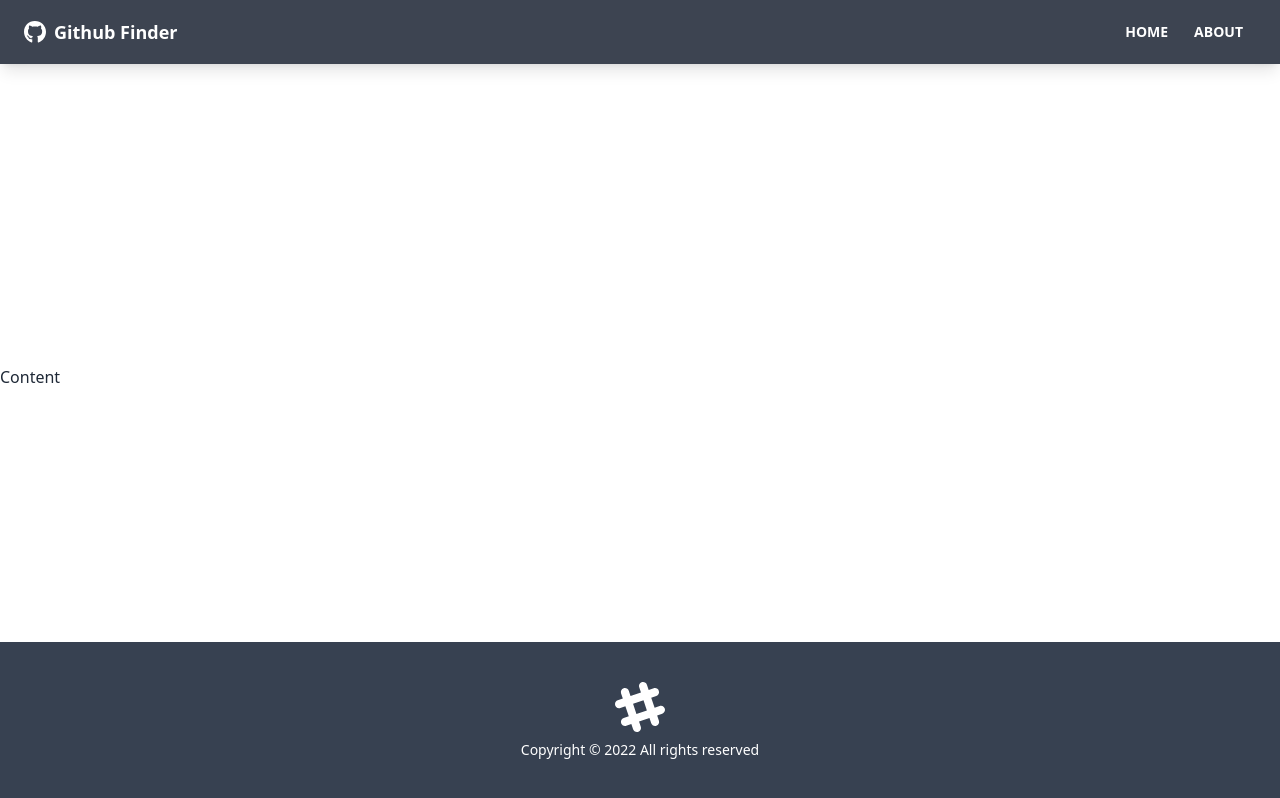
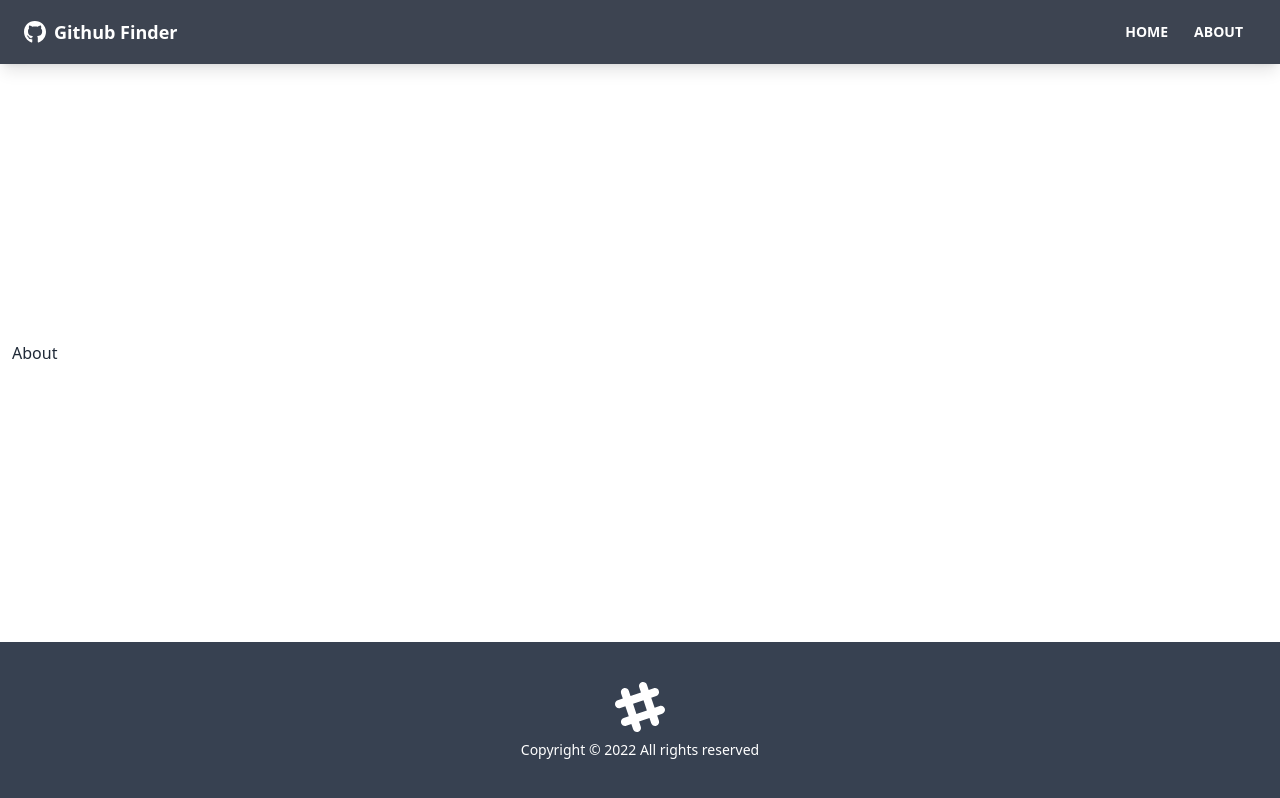
Before and after one commit to tosanoke/Github-Finder, a React (Vite) app: page /about in a window 1280 px wide. Built offline with nearby package versions, Linux system fonts and the light colour scheme.

Commit message:
added Routes for home and About pages

```diff
--- a/src/App.tsx
+++ b/src/App.tsx
@@ -1,6 +1,9 @@
 import {BrowserRouter as Router,  Routes, Route } from "react-router-dom";
 import { Footer } from "./components/layout/Footer";
 import Navbar from "./components/layout/Navbar";
+import { About } from "./pages/About";
+import { Home } from "./pages/Home";
+import { NotFound } from "./pages/NotFound";
 
 
 function App() {
@@ -10,7 +13,14 @@ function App() {
       <Router>
         <div className="flex flex-col justify-between h-screen">
           <Navbar />
-          <main>Content</main>
+          <main className="container mx-auto px-3 pb-12">
+            <Routes>
+              < Route path="/" element={<Home />} />
+              < Route path="/about" element={<About />} />
+              < Route path="/notfound" element={<NotFound />} />
+              < Route path="/*" element={<NotFound />} />
+            </Routes>
+          </main>
           <Footer />
         </div>
       </Router>
--- a/src/components/layout/Navbar.tsx
+++ b/src/components/layout/Navbar.tsx
@@ -16,7 +16,7 @@ const Navbar: React.FC<NavProps> = ({title = "Github Finder"})=> {
             <div className="flex-1 px-2 mx-2">
                 <div className="flex justify-end">
                     <Link to="/" className="btn btn-ghost btn-sm rounded-btn">Home</Link>
-                    <Link to="/" className="btn btn-ghost btn-sm rounded-btn">About</Link>
+                    <Link to="/about" className="btn btn-ghost btn-sm rounded-btn">About</Link>
                 </div>
             </div>
         </div>
--- /dev/null
+++ b/src/pages/About.tsx
@@ -0,0 +1,7 @@
+
+
+export const About = () => {
+  return (
+    <div>About</div>
+  )
+}
--- /dev/null
+++ b/src/pages/Home.tsx
@@ -0,0 +1,7 @@
+import React from 'react'
+
+export const Home = () => {
+  return (
+    <div>Home</div>
+  )
+}
--- /dev/null
+++ b/src/pages/NotFound.tsx
@@ -0,0 +1,7 @@
+import React from 'react'
+
+export const NotFound = () => {
+  return (
+    <div>NotFound</div>
+  )
+}
```
